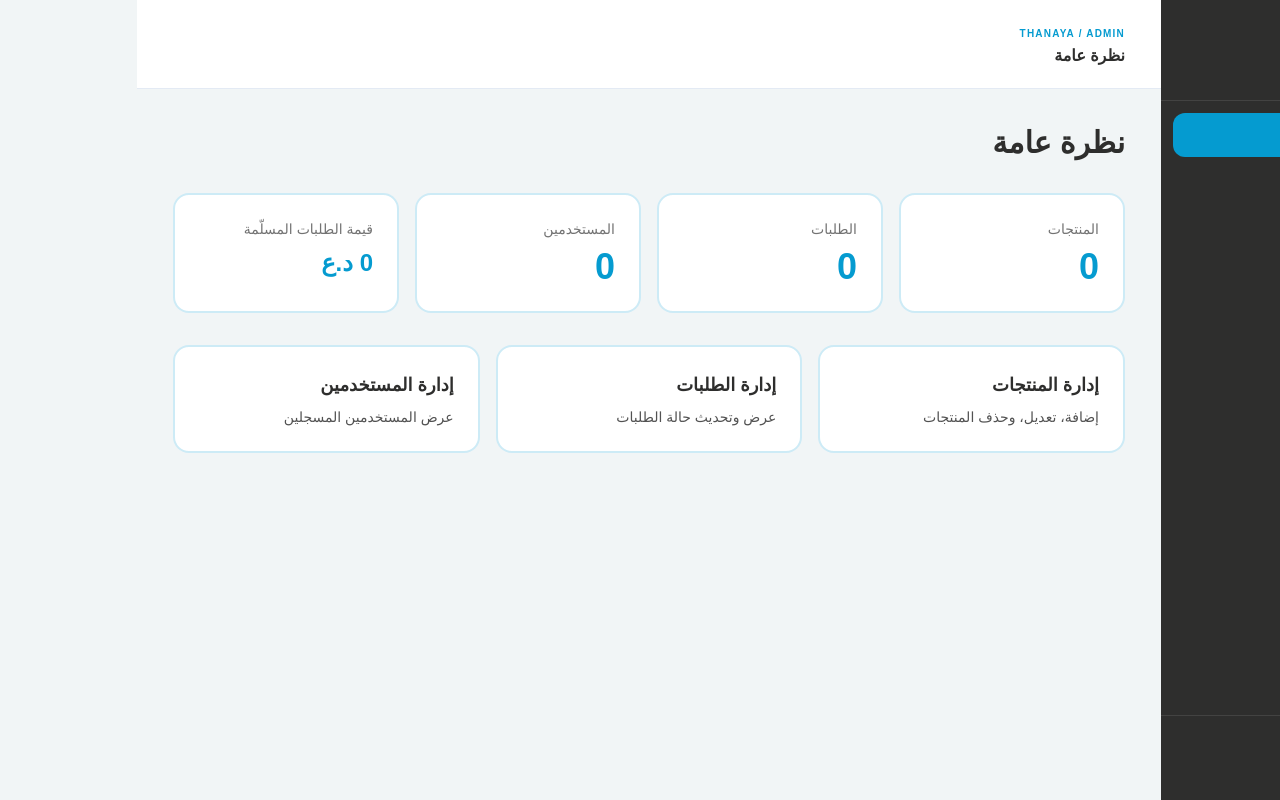
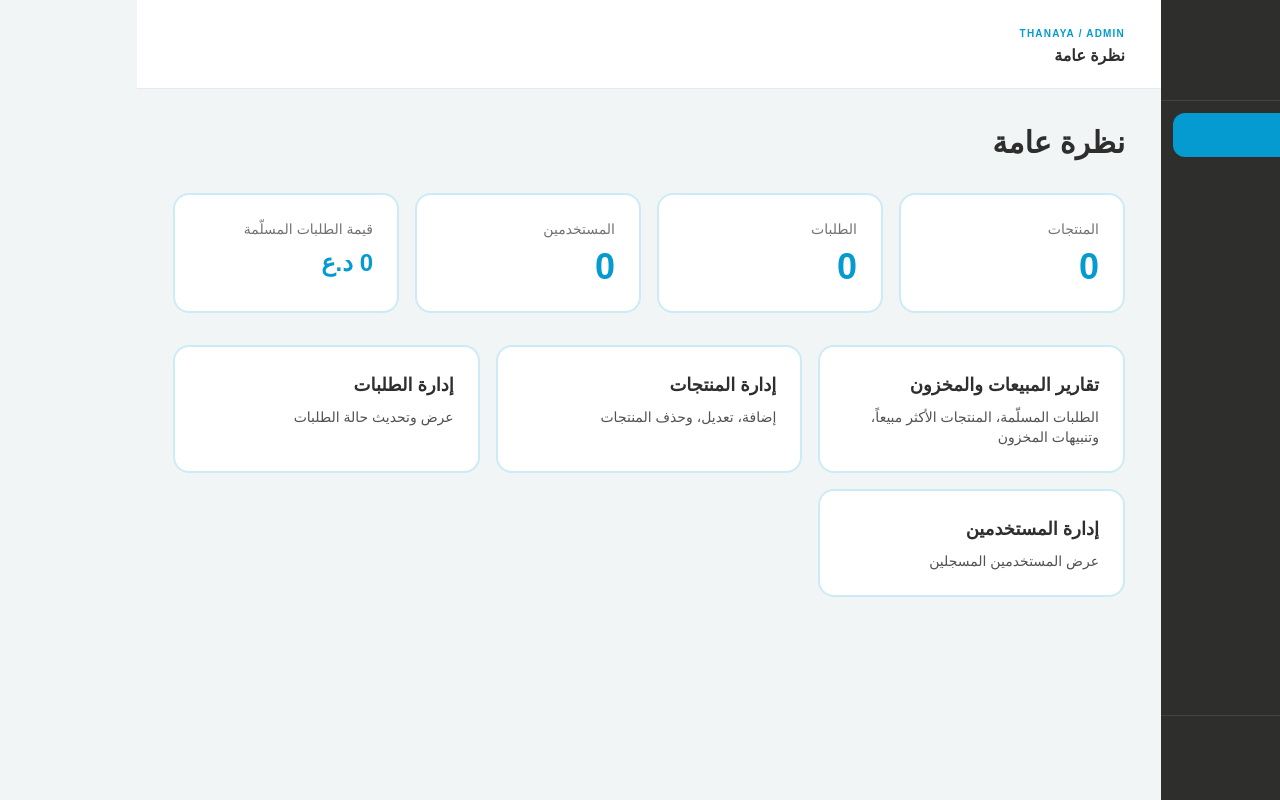
Before and after one commit to joseph2202/thanaya-dental-redesign, a Next.js app in the folder frontend/: page /admin in a window 1280 px wide. Built offline with nearby package versions, Linux system fonts and the light colour scheme; no server answers; sample sign-in values are in the browser's storage; a small style sheet from the web is missing.

Commit message:
feat(reports): link analytics from admin navigation and dashboard

```diff
--- a/frontend/src/app/admin/page.tsx
+++ b/frontend/src/app/admin/page.tsx
@@ -54,6 +54,7 @@ export default function AdminDashboard() {
         </div>
       </div>
       <div className="grid grid-cols-1 md:grid-cols-3 gap-4">
+        <Link href="/admin/reports" className="bg-white border-2 border-brand/20 rounded-2xl p-6 hover:border-brand transition"><h3 className="font-black text-lg mb-2 text-ink">تقارير المبيعات والمخزون</h3><p className="text-sm text-neutral-600">الطلبات المسلّمة، المنتجات الأكثر مبيعاً، وتنبيهات المخزون</p></Link>
         <Link href="/admin/products" className="bg-white border-2 border-brand/20 rounded-2xl p-6 hover:border-brand transition">
           <h3 className="font-black text-lg mb-2 text-ink">إدارة المنتجات</h3>
           <p className="text-sm text-neutral-600">إضافة، تعديل، وحذف المنتجات</p>
```
